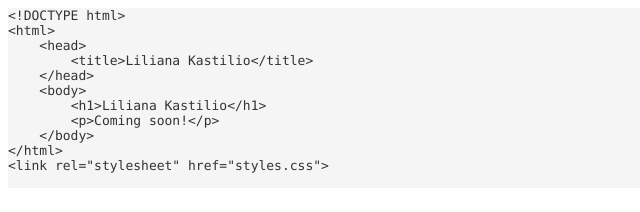
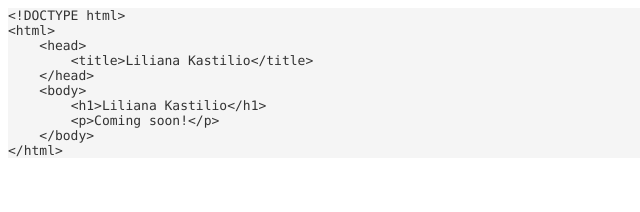
Before and after one commit to awally444/awally444.github.io, a plain HTML site: page index.html in a window 1280 px wide. Shown: the whole page, without its empty margins (0-640 px from the left). Drawn offline with Linux system fonts and the light colour scheme.

Commit message:
submitting html changes

```diff
--- a/index.html
+++ b/index.html
@@ -7,8 +7,8 @@
   <meta name="Generator" content="Cocoa HTML Writer">
   <meta name="CocoaVersion" content="1348.17">
   <style type="text/css">
-    p.p1 {margin: 0.0px 0.0px 0.0px 0.0px; line-height: 18.0px; font: 13.0px Menlo; color: #333333; -webkit-text-stroke: #333333; background-color: #f5f5f5}
-    p.p2 {margin: 0.0px 0.0px 0.0px 0.0px; line-height: 18.0px; font: 13.0px Menlo; color: #333333; -webkit-text-stroke: #333333; background-color: #f5f5f5; min-height: 15.0px}
+    p.p1 {margin: 0.0px 0.0px 0.0px 0.0px; font: 13.0px Menlo; color: #333333; -webkit-text-stroke: #333333; background-color: #f5f5f5}
+    p.p2 {margin: 0.0px 0.0px 0.0px 0.0px; font: 13.0px Menlo; color: #333333; -webkit-text-stroke: #333333}
     span.s1 {font-kerning: none}
   </style>
 </head>
@@ -23,7 +23,7 @@
 <p class="p1"><span class="s1"><span class="Apple-converted-space">        </span>&lt;p&gt;Coming soon!&lt;/p&gt;</span></p>
 <p class="p1"><span class="s1"><span class="Apple-converted-space">    </span>&lt;/body&gt;</span></p>
 <p class="p1"><span class="s1">&lt;/html&gt;</span></p>
-<p class="p1"><span class="s1">&lt;link rel="stylesheet" href="styles.css"&gt;</span></p>
-<p class="p2"><span class="s1"></span><br></p>
+<p class="p2"><span class="s1"><br>
+</span></p>
 </body>
 </html>
```
